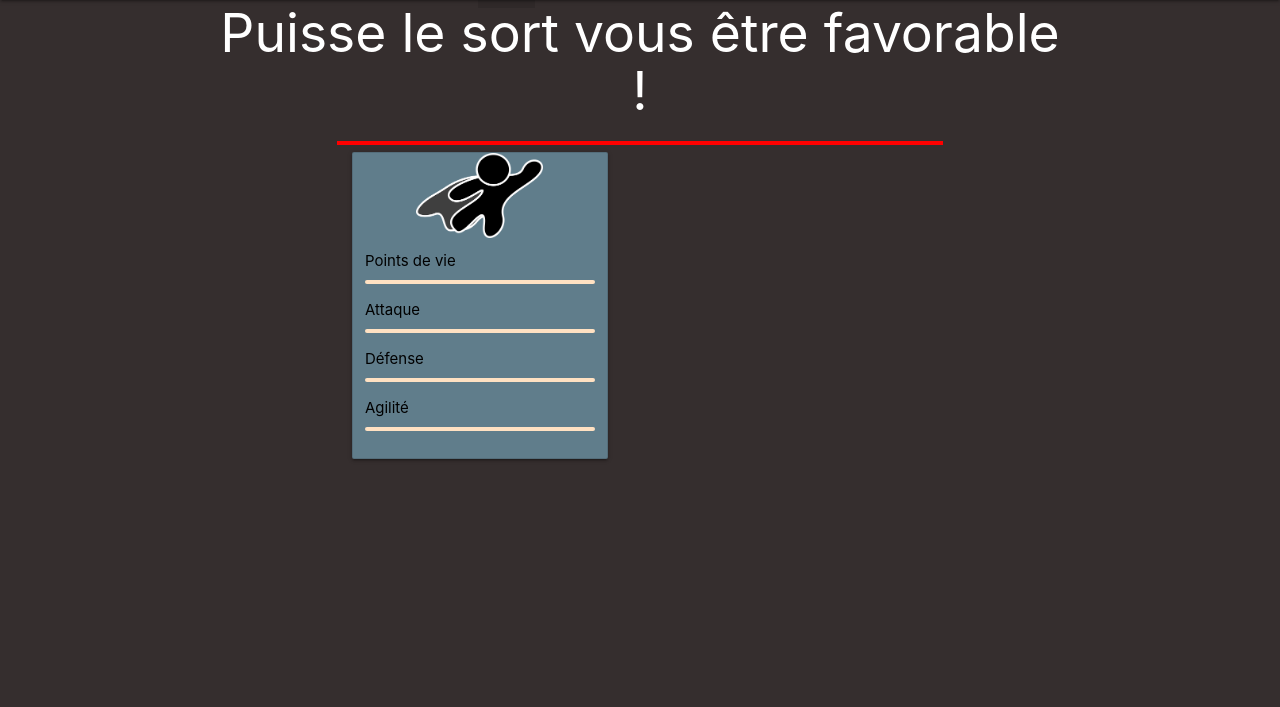
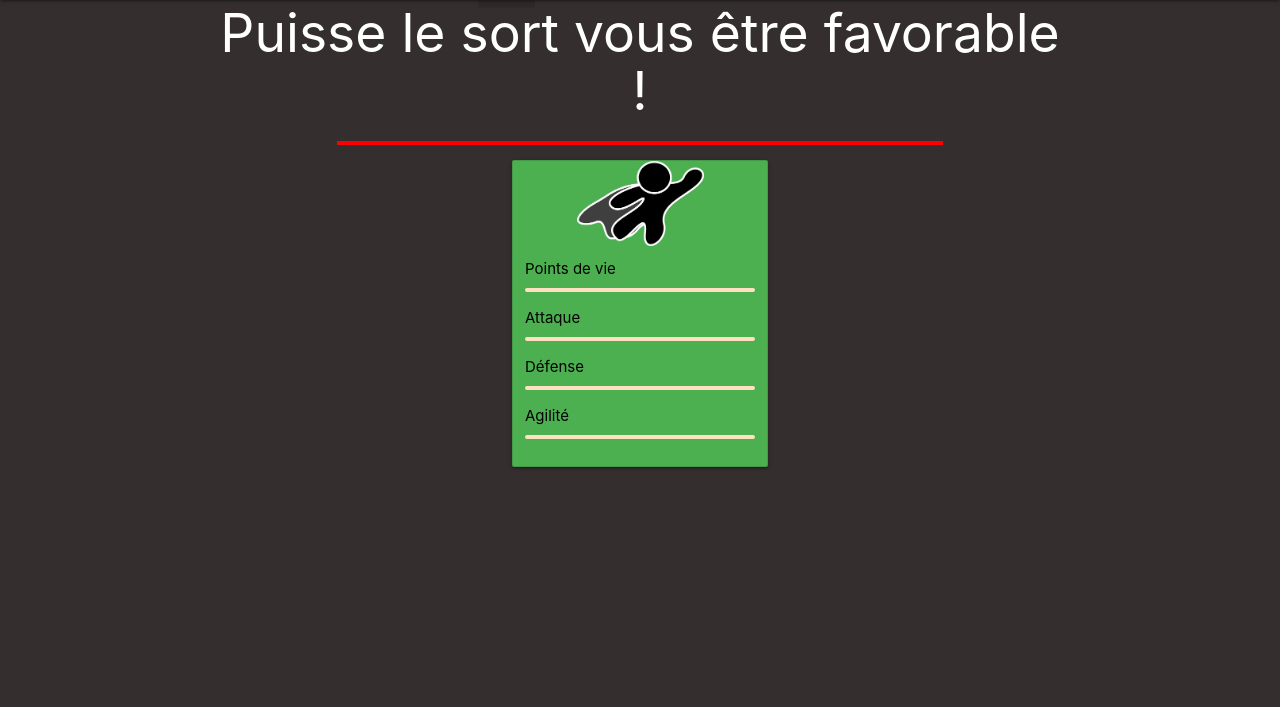
Before and after one commit to GammWi/LP_PHP_1, a PHP site: template src/public/Views/fight/fight.html.twig in a window 1280 px wide. Shown: the part 64-771 px from the top of the page. Run offline with PHP 8.4, Linux system fonts and the light colour scheme; the template is opened without the code that fills it, so the values that code supplies are empty; some libraries are stand-ins or nearby versions.

Commit message:
Ajout style gagnant

```diff
--- a/src/public/Views/fight/fight.html.twig
+++ b/src/public/Views/fight/fight.html.twig
@@ -126,6 +126,43 @@
         }
     }
 
+    .slide-rotate-hor-bottom {
+        -webkit-animation: slide-rotate-hor-bottom 0.5s cubic-bezier(0.250, 0.460, 0.450, 0.940) reverse both;
+        animation: slide-rotate-hor-bottom 0.5s cubic-bezier(0.250, 0.460, 0.450, 0.940) reverse both;
+    }
+
+    /* ----------------------------------------------
+ * Generated by Animista on 2019-10-22 10:41:0
+ * Licensed under FreeBSD License.
+ * See http://animista.net/license for more info.
+ * w: http://animista.net, t: @cssanimista
+ * ---------------------------------------------- */
+
+    /**
+     * ----------------------------------------
+     * animation slide-rotate-hor-bottom
+     * ----------------------------------------
+     */
+    @-webkit-keyframes slide-rotate-hor-bottom {
+        0% {
+            -webkit-transform: translateY(0) rotateX(0deg);
+            transform: translateY(0) rotateX(0deg);
+        }
+        100% {
+            -webkit-transform: translateY(150px) rotateX(90deg);
+            transform: translateY(150px) rotateX(90deg);
+        }
+    }
+    @keyframes slide-rotate-hor-bottom {
+        0% {
+            -webkit-transform: translateY(0) rotateX(0deg);
+            transform: translateY(0) rotateX(0deg);
+        }
+        100% {
+            -webkit-transform: translateY(150px) rotateX(90deg);
+            transform: translateY(150px) rotateX(90deg);
+        }
+    }
 
 </style>
 <div class="container white-text">
@@ -189,7 +226,9 @@
         {% endfor %}
     </div>
     <div class="container">
-        <div class="black-text blue-grey card horizontal" style="width: 256px">
+        <div class="black-text green card horizontal slide-rotate-hor-bottom" style="
+             width: 256px;
+             margin: 15px auto;">
             <div class="card-image center-block center">
                 <img style="width: 256px" src="../../public/assets/img/characters/hero.png"
                      alt="Un héros">
@@ -199,19 +238,19 @@
                     <h5 class="center"> {{ combat.winner.name }} </h5>
                     Points de vie
                     <div class="progress">
-                        <div class="green determinate" style="width: {{ combat.winner.race.hp }}%"></div>
+                        <div class="blue-grey determinate" style="width: {{ combat.winner.race.hp }}%"></div>
                     </div>
                     Attaque
                     <div class="progress">
-                        <div class="green determinate" style="width: {{ combat.winner.race.attack }}%"></div>
+                        <div class="blue-grey determinate" style="width: {{ combat.winner.race.attack }}%"></div>
                     </div>
                     Défense
                     <div class="progress">
-                        <div class="green    determinate" style="width: {{ combat.winner.race.defense }}%"></div>
+                        <div class="blue-grey determinate" style="width: {{ combat.winner.race.defense }}%"></div>
                     </div>
                     Agilité
                     <div class="progress">
-                        <div class="green determinate" style="width: {{ combat.winner.race.agility }}%"></div>
+                        <div class="blue-grey determinate" style="width: {{ combat.winner.race.agility }}%"></div>
                     </div>
                 </div>
             </div>
```
